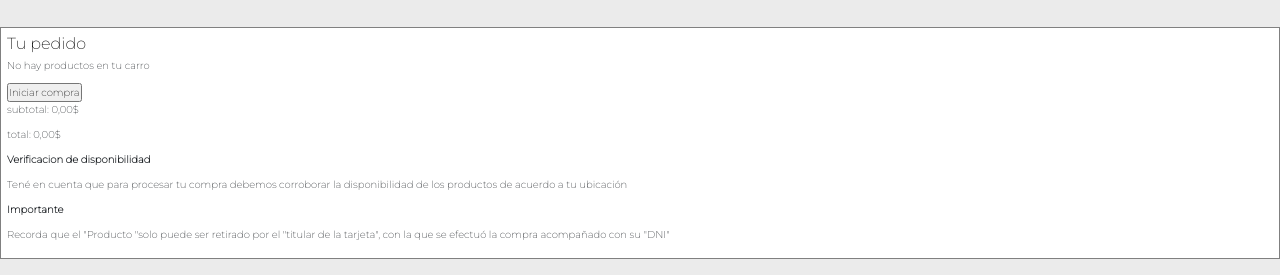
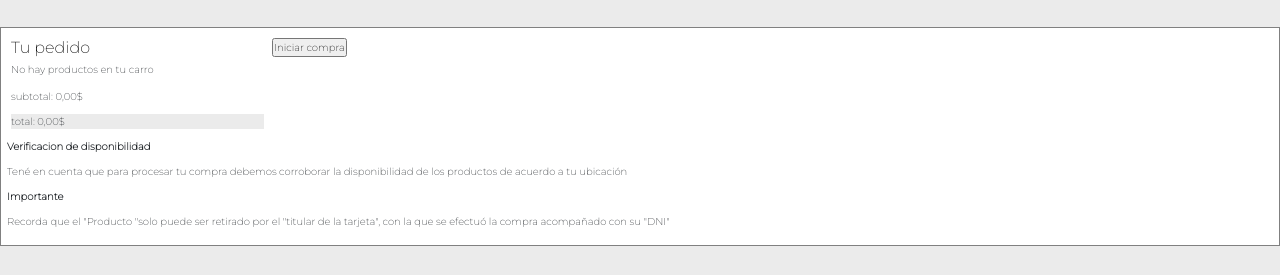
Before and after one commit to isacn4/dw-e-p2, a website: page paginas/carrito.html in a window 1280 px wide. Shown: the part 173-448 px from the top of the page. Drawn offline with nearby package versions, Linux system fonts and the light colour scheme; files that its build step writes are made by us from their sources.

Commit message:
carpeta layout se hicieron archivo maincarro y mainsucursales

```diff
--- a/scss/estilo.scss
+++ b/scss/estilo.scss
@@ -11,6 +11,8 @@
 @import "./layout/filtros";
 @import "./layout/mainelectrodomesticos";
 @import "./layout/aside";
+@import "./layout/mainmicuenta";
+@import "./layout/maincarro";
 @import "./layout/mainformulario";
 @import "./layout/footer";
 @import "./layout/grid";
--- /dev/null
+++ b/scss/layout/_maincarro.scss
@@ -0,0 +1,18 @@
+.div-a-carro{
+  display: flex;
+  flex-direction: row;
+}
+.div-a-pedido{
+  margin: 4px;
+  width: 20%;
+}
+.div-a-carro p{
+  margin: 4px 0px;
+}
+.div-b-carro{
+  margin: 4px;
+  width: 20%;
+}
+.div-background{
+  background-color: #EBEBEB;
+}
```
Also changed, not shown: scss/layout/_mainsucursales.scss (added, +22 -0 lines).
